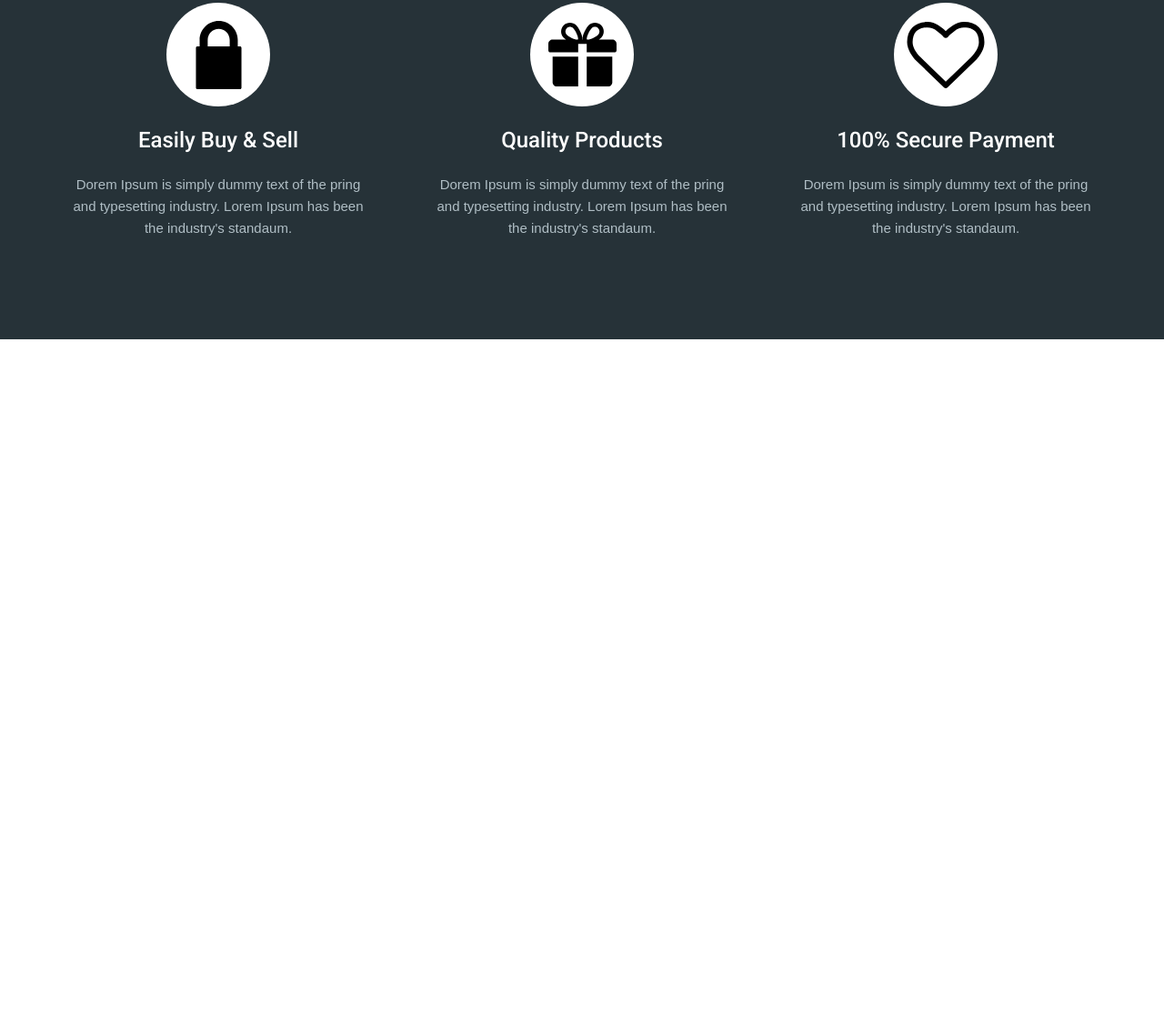
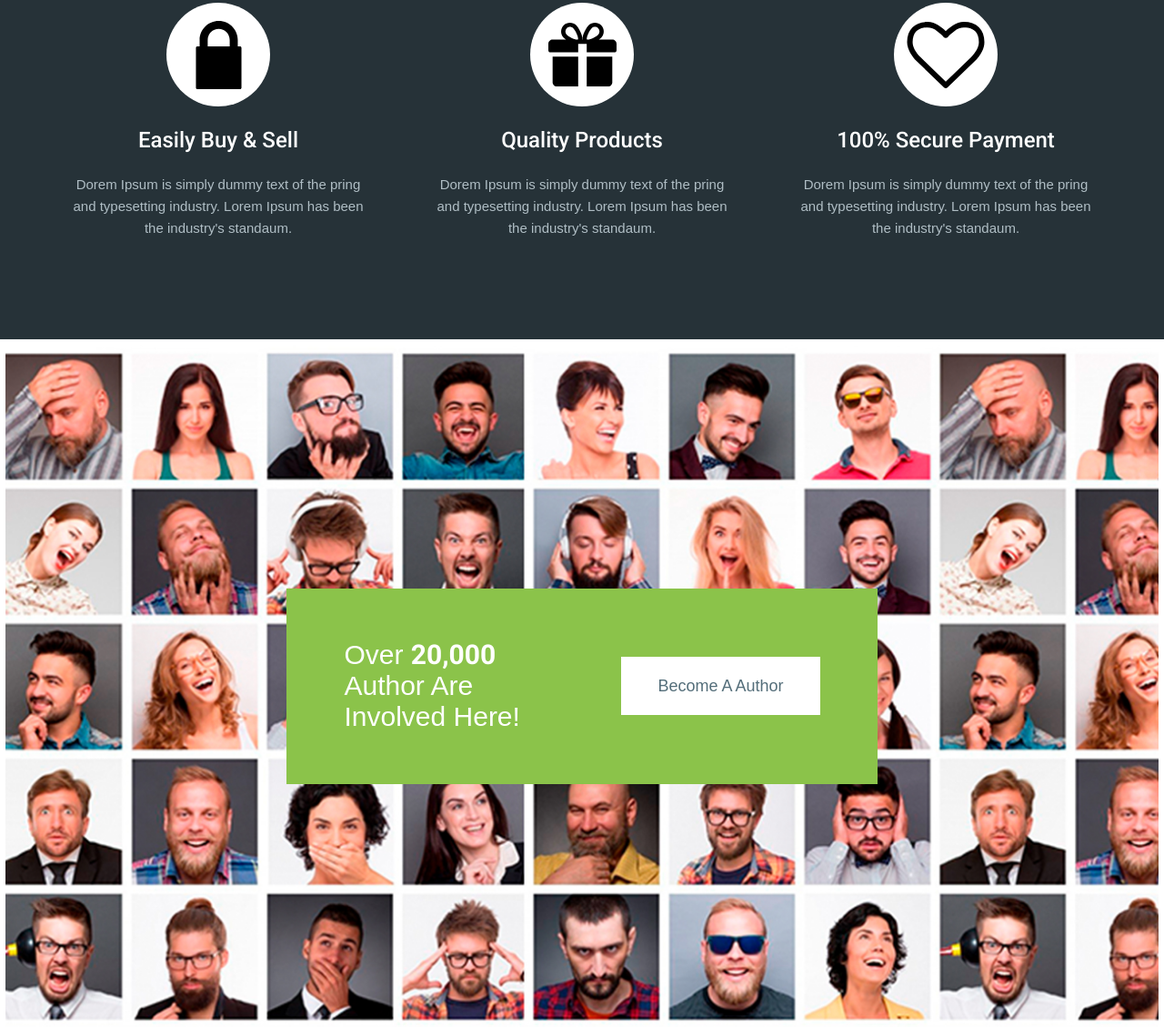
Before and after one commit to JackHamish/moderno, a website: page app/index.html in a window 1280 px wide. Shown: the part 3967-5096 px from the top of the page at 91% size. Before the commit the page ends 4340 px from the top, so only its background shows below. Drawn offline with nearby package versions, Linux system fonts and the light colour scheme; files that its build step writes are made by us from their sources.

Commit message:
added author

```diff
--- a/app/index.html
+++ b/app/index.html
@@ -956,6 +956,19 @@
     </section>
 
 
+    <section class="author" style="background-image: url(images/authors.jpg) ;">
+        <div class="author__box">
+            <div class="author__title">
+                Over <span>20,000</span>  Author
+                Are Involved Here!
+            </div>
+            <a href="#" class="author__link">
+                Become A Author
+            </a>
+
+        </div>
+    </section>
+
 
 
 
--- a/app/scss/style.scss
+++ b/app/scss/style.scss
@@ -339,3 +339,46 @@
         color: #b0bec5 ;
     }
 }
+
+// end advantages
+//start author
+
+.author{
+    margin: 6px 6px 0px 6px;
+    background-position: center;
+    background-repeat: no-repeat;
+    background-size: cover;
+    min-height: 750px;
+    display: flex;
+    justify-content: center;
+    align-items: center;
+    &__box{
+        max-width: 650px;
+        min-height: 215px;
+        width: 100%;
+        display: flex;
+        align-items: center;
+        justify-content: center;
+        background-color: $green;
+
+    }
+    &__title{
+        font-size: 30px;
+        line-height: 34px;
+        color: #ffffff;
+        margin-right: 45px;
+        max-width: 260px;
+            span{
+                @include f700;
+            }
+
+    }
+    &__link{
+        font-size: 18px;
+        line-height: 36px;
+        padding: 14px 40px 14px 40px;
+        background-color: #ffffff;
+    }
+}
+
+// end author
```
Also changed, not shown: app/images/authors.jpg (added).
